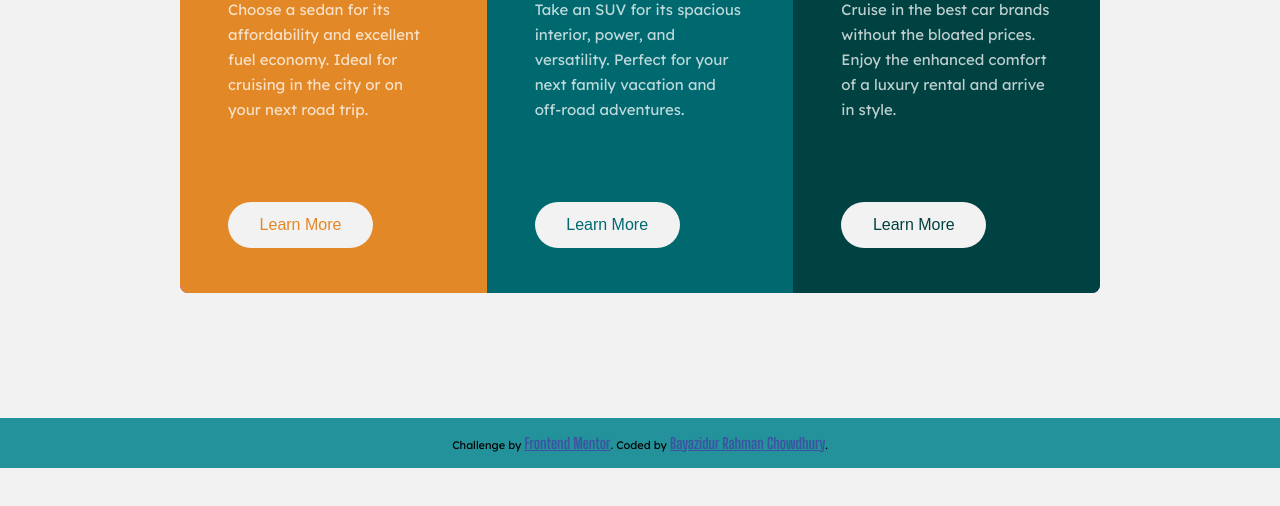
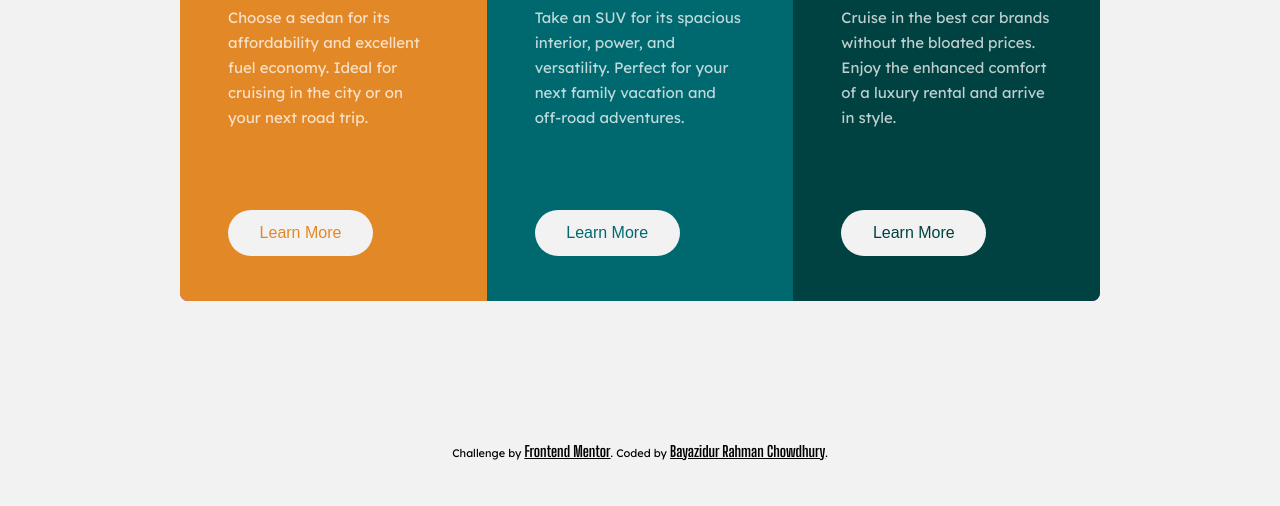
Before and after one commit to brcshakil1/3-column-preview-card-component-main, a plain HTML site: page index.html in a window 1280 px wide. Shown: the part 294-800 px from the top of the page. Drawn offline with Linux system fonts and the light colour scheme.

Commit message:
edit footer

```diff
--- a/css/style.scss
+++ b/css/style.scss
@@ -129,9 +129,6 @@ body {
 }
 
 .footer {
-    width: 100%;
-    height: 50px;
-    background-color: hsl(184, 63%, 37%);
     font-size: 11px;
     text-align: center;
     display: grid;
@@ -141,11 +138,11 @@ body {
         a {
             font-family: var(--ff-bigShoulders);
             font-size: 15px;
-            color: hsl(228, 45%, 44%);
+            color: #000;
             transition: 0.7s;
 
             &:hover {
-                color: var(--very-light-gray);
+                color: hsl(228, 45%, 44%);
             }
 
         }
```
Also changed, not shown: css/style.css, 1 other file.
